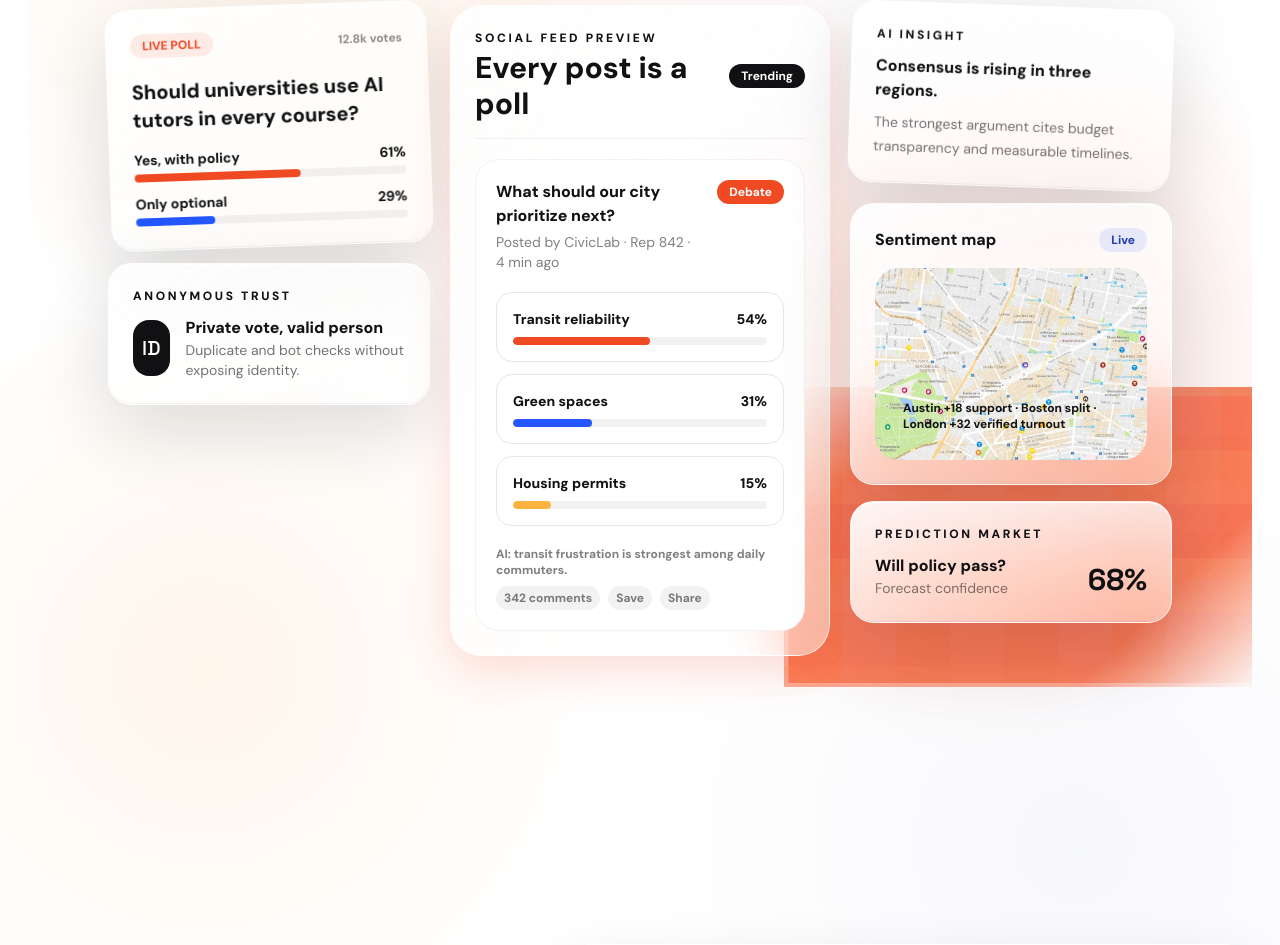
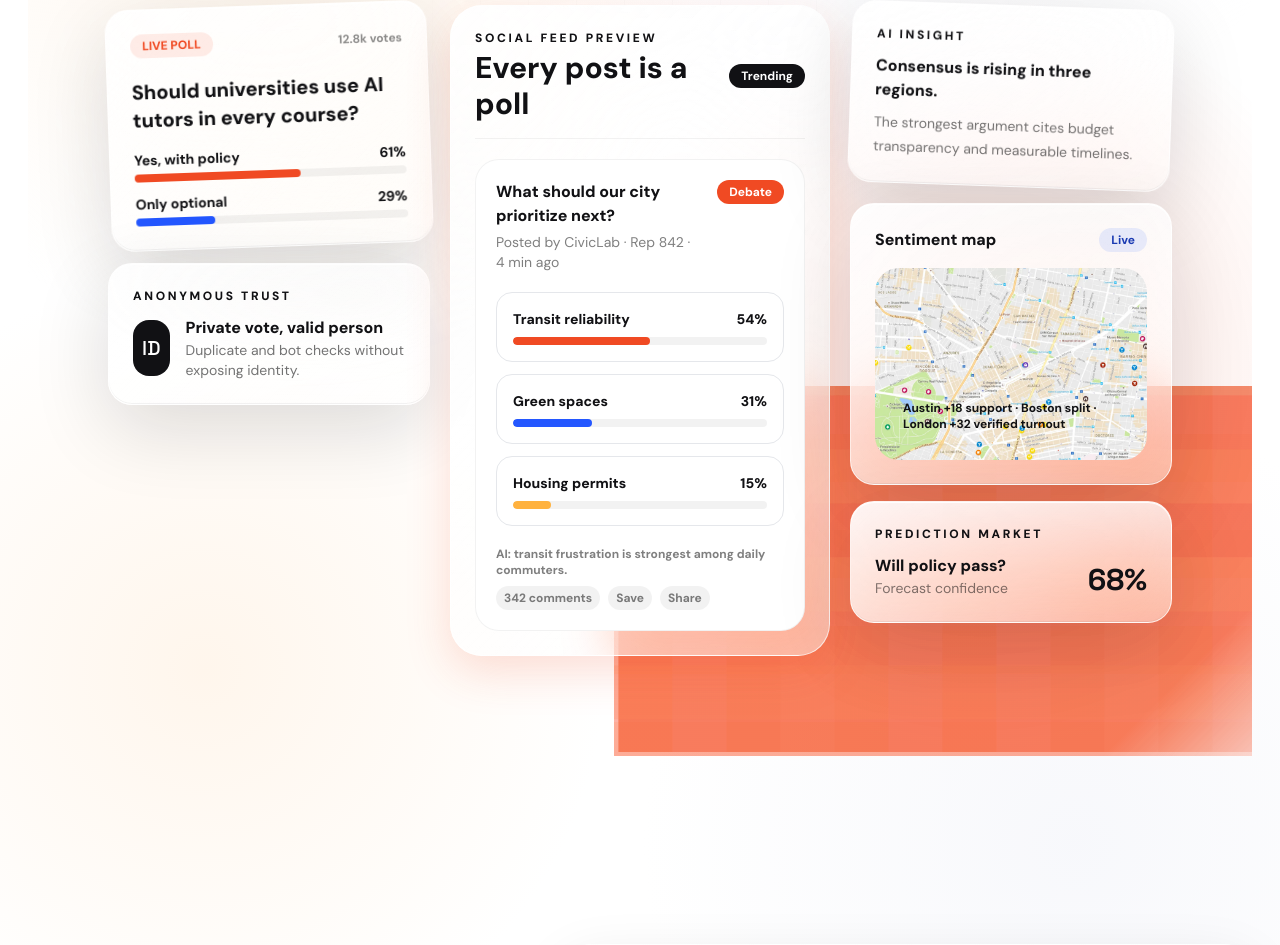
Before and after one commit to Pooji-5577/Quorum-Check, a PHP site: page / in a window 1280 px wide. Shown: the part 726-1671 px from the top of the page. Run offline with PHP 8.4, Linux system fonts and the light colour scheme; some libraries are stand-ins or nearby versions.

Commit message:
Refine hero background treatment

```diff
--- a/index.php
+++ b/index.php
@@ -155,10 +155,12 @@ if (!isset($_SESSION['quorumcheck_votes'])) {
         }
 
         .pixel-field--hero {
-            right: -1%;
-            bottom: 7%;
-            width: min(40vw, 480px);
-            height: 300px;
+            right: -10%;
+            bottom: 2%;
+            width: min(60vw, 760px);
+            height: 370px;
+            border-bottom-right-radius: 26px;
+            overflow: hidden;
             opacity: 0.86;
             background-image:
                 linear-gradient(90deg, rgba(240, 74, 35, 0.22) 0 48px, transparent 48px),
```
